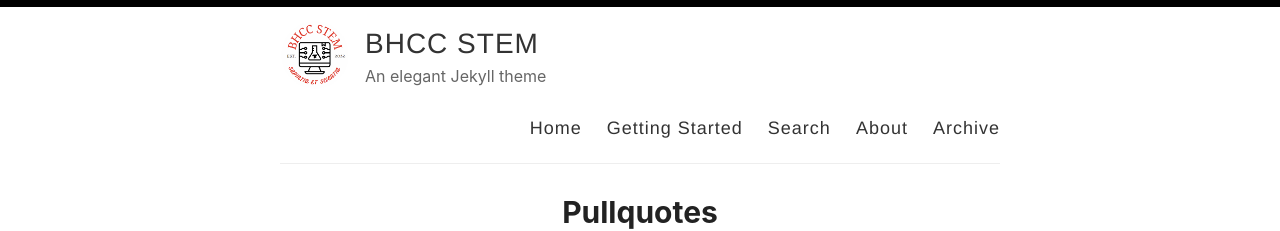
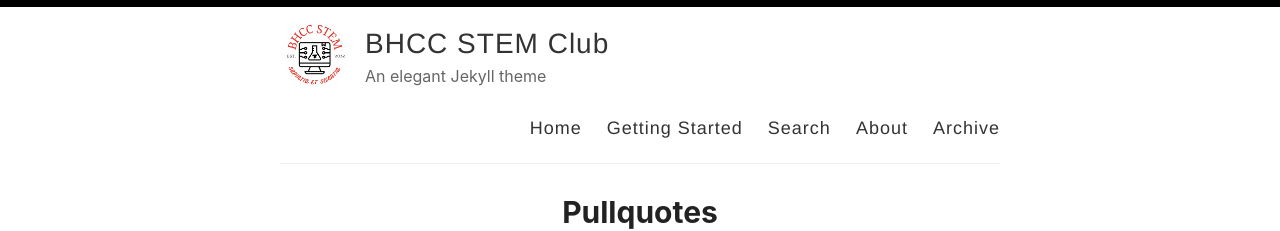
Before and after one commit to bhccstem/bhccstem.github.io, a Jekyll site: the page built from index.html, in a window 1280 px wide and 900 px high. Shown: the top 231 px of the window. Built offline with Jekyll 4.4.1, drawn with Linux system fonts in a browser that asks for light colours; the list of posts is cut into pages by our own code.

Commit message:
Update _config.yml

```diff
--- a/_config.yml
+++ b/_config.yml
@@ -3,7 +3,7 @@
 #
 
 # Name of your site (displayed in the header)
-name: BHCC STEM
+name: BHCC STEM Club
 
 # Name of the author
 author:
```
